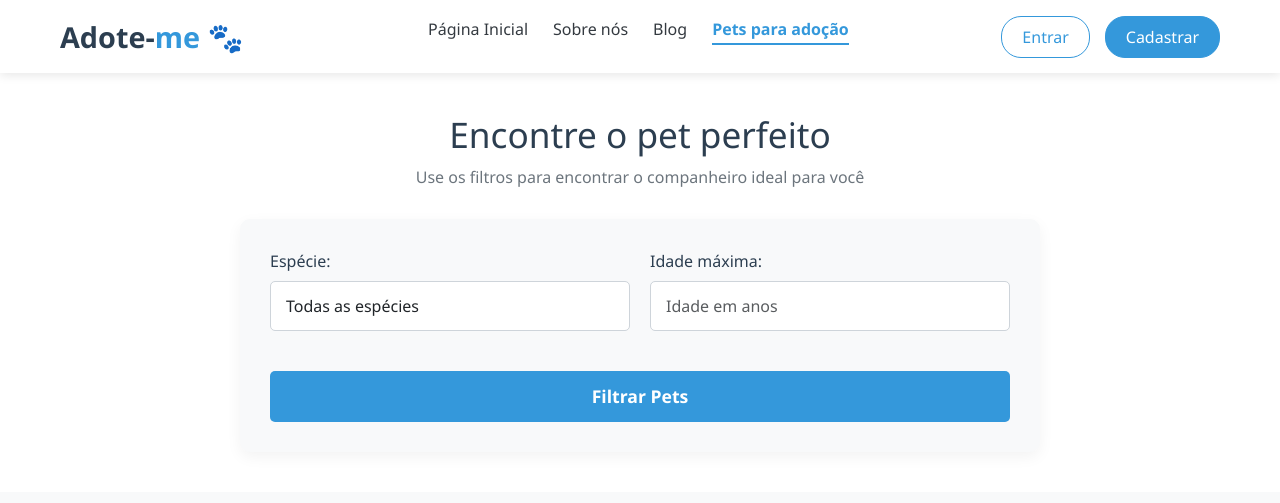
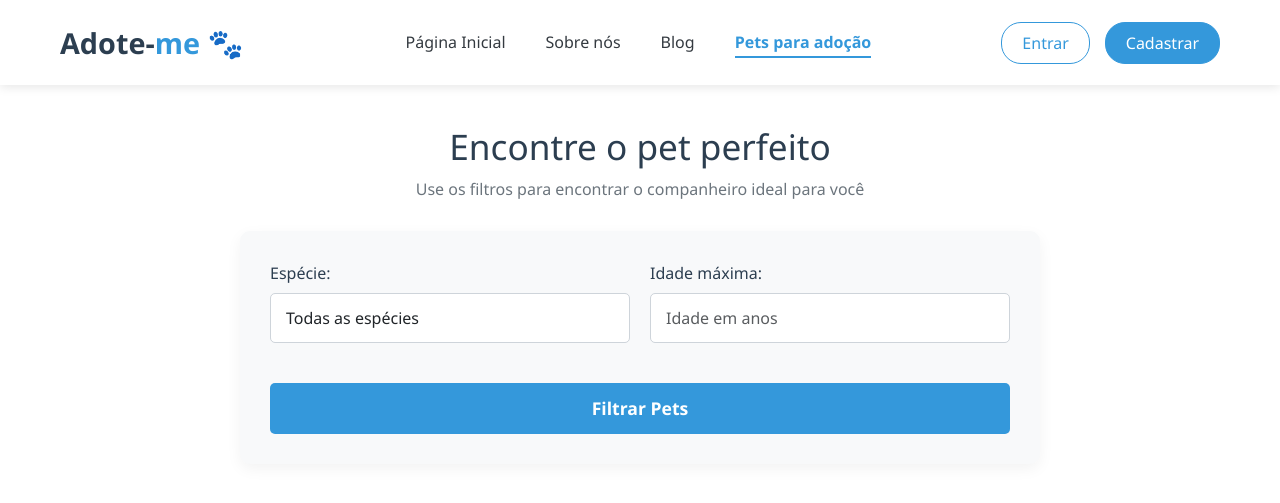
Before and after one commit to joaliny/adote-me, a Flask app: page /adotar in a window 1280 px wide. Shown: the top 503 px of the page. Run offline with Flask 3, Linux system fonts and the light colour scheme; data that the repository does not hold is empty; some libraries are stand-ins or nearby versions.

Commit message:
centralizando a nav da base

```diff
--- a/static/css/base.css
+++ b/static/css/base.css
@@ -50,7 +50,8 @@
         nav ul {
             display: flex;
             list-style: none;
-            gap: 25px;
+            gap: 40px;
+            margin-top: 15px;
         }
 
         nav a {
```
